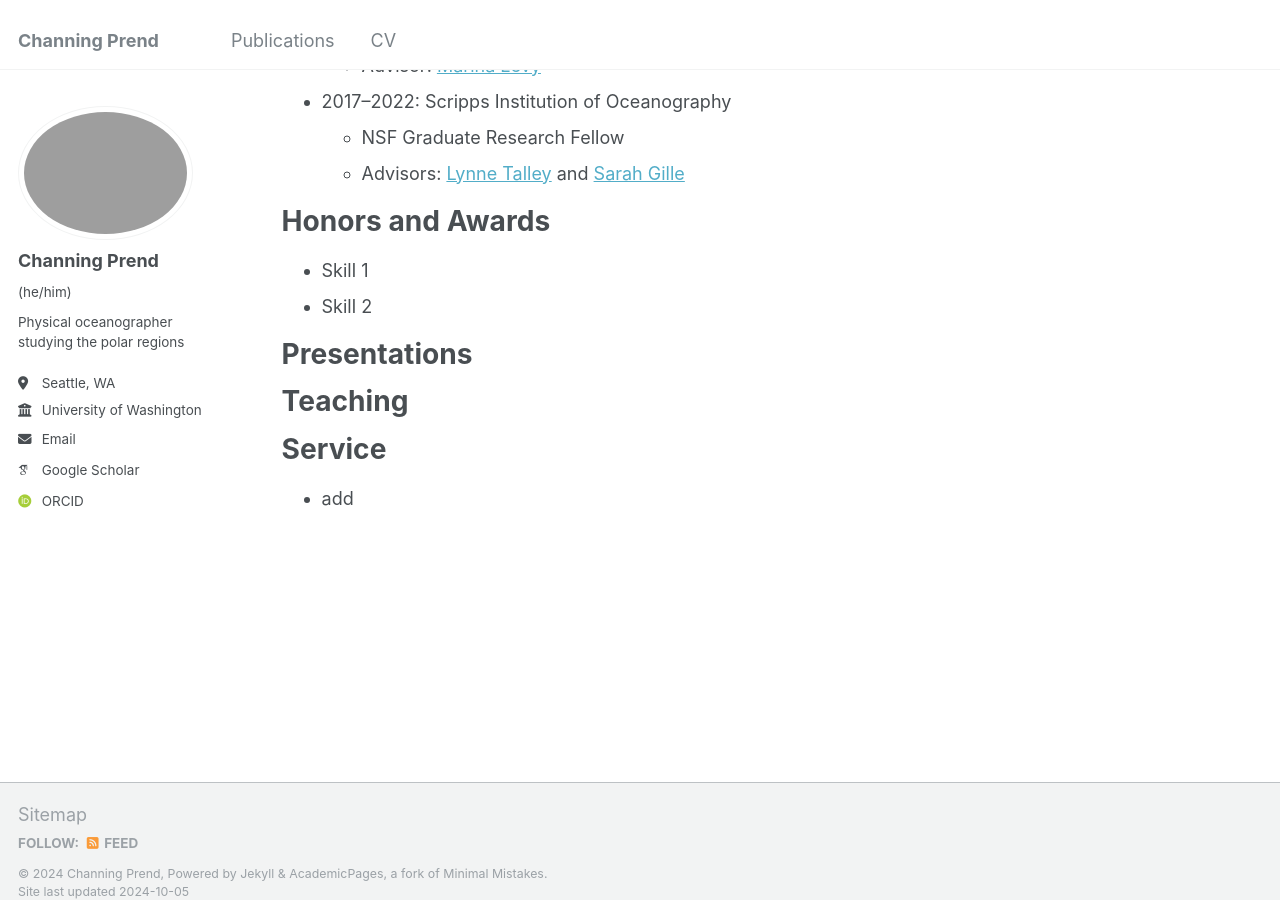
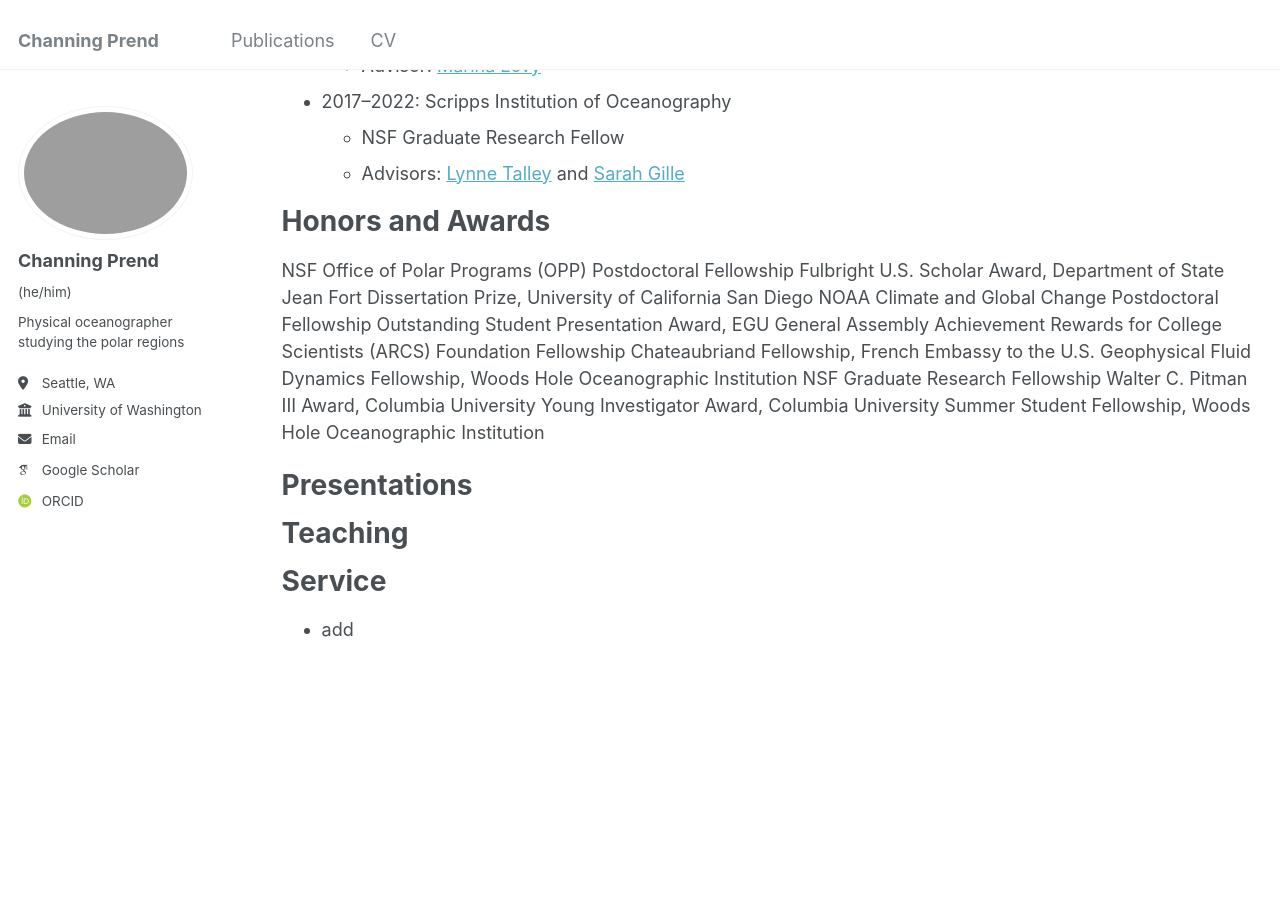
Before and after one commit to cprend/cprend.github.io, a Jekyll site: the page built from _pages/cv.md, in a window 1280 px wide and 900 px high, scrolled down 677 px. Built offline with Jekyll 4.4.1, drawn with Linux system fonts in a browser that asks for light colours; some web fonts are replaced.

Commit message:
Update cv.md

```diff
--- a/_pages/cv.md
+++ b/_pages/cv.md
@@ -38,8 +38,18 @@ Positions
 
 Honors and Awards
 ======
-* Skill 1
-* Skill 2
+NSF Office of Polar Programs (OPP) Postdoctoral Fellowship
+Fulbright U.S. Scholar Award, Department of State
+Jean Fort Dissertation Prize, University of California San Diego
+NOAA Climate and Global Change Postdoctoral Fellowship
+Outstanding Student Presentation Award, EGU General Assembly
+Achievement Rewards for College Scientists (ARCS) Foundation Fellowship
+Chateaubriand Fellowship, French Embassy to the U.S.
+Geophysical Fluid Dynamics Fellowship, Woods Hole Oceanographic Institution
+NSF Graduate Research Fellowship
+Walter C. Pitman III Award, Columbia University
+Young Investigator Award, Columbia University
+Summer Student Fellowship, Woods Hole Oceanographic Institution
 
 Presentations
 ======
```
